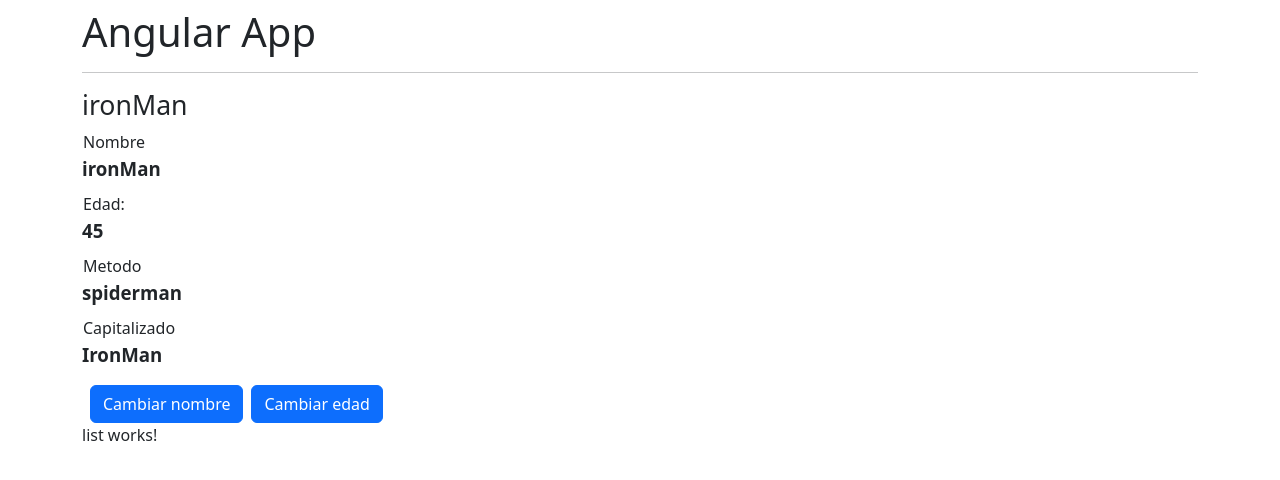
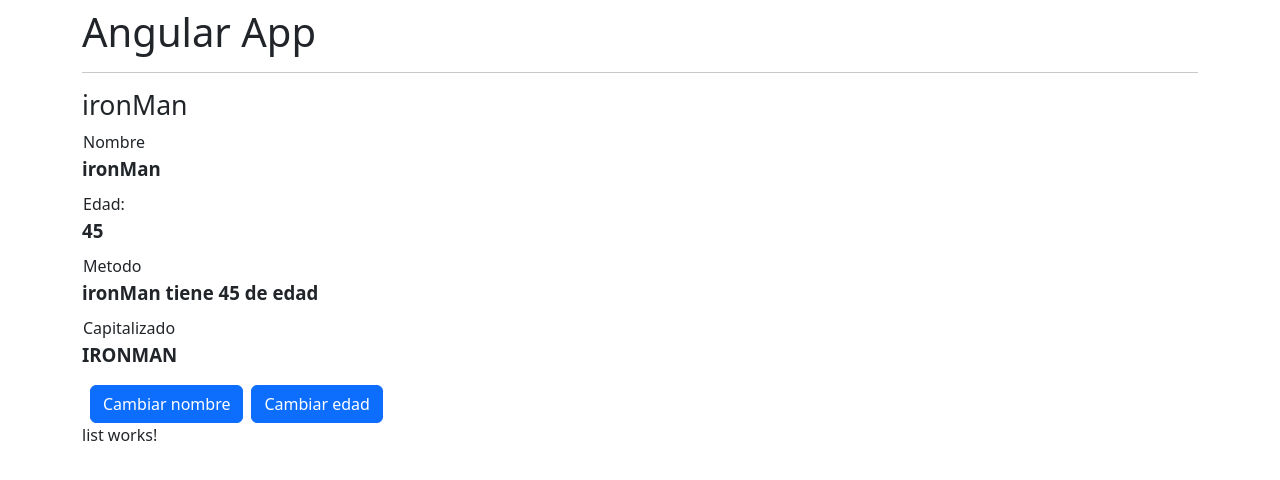
Before and after one commit to EliecerAAguilar/angular-bases, an Angular app: page / in a window 1280 px wide. Shown: the top 480 px of the page. Built offline with nearby package versions, Linux system fonts and the light colour scheme.

Commit message:
feat(hero-component)!: 46
add hero component function
add hero component getter property

```diff
--- a/src/app/heroes/hero/hero.component.html
+++ b/src/app/heroes/hero/hero.component.html
@@ -2,16 +2,16 @@
 
 <dl>
   <td>Nombre</td>
-  <dd>{{name}}</dd>
+  <dd>{{ name }}</dd>
 
   <td>Edad: </td>
   <dd>{{ age }}</dd>
 
   <td>Metodo</td>
-  <dd>spiderman</dd>
+  <dd>{{ getHeroDescription() }}</dd>
 
   <td>Capitalizado</td>
-  <dd>{{capitalize(name)}}</dd>
+  <dd>{{ capitalizeName }}</dd>
 
 </dl>
 
--- a/src/app/heroes/hero/hero.component.ts
+++ b/src/app/heroes/hero/hero.component.ts
@@ -8,7 +8,11 @@
 export class HeroComponent {
   public name: string = 'ironMan';
   public age: number = 45;
-  public capitalize(name: string): string {
-    return `${name.charAt(0).toUpperCase()}${name.slice(1)}`;
+  public getHeroDescription(): string {
+    return `${this.name} tiene ${this.age} de edad`;
+  }
+
+  get capitalizeName():string {
+    return this.name.toUpperCase();
   }
 }
```
